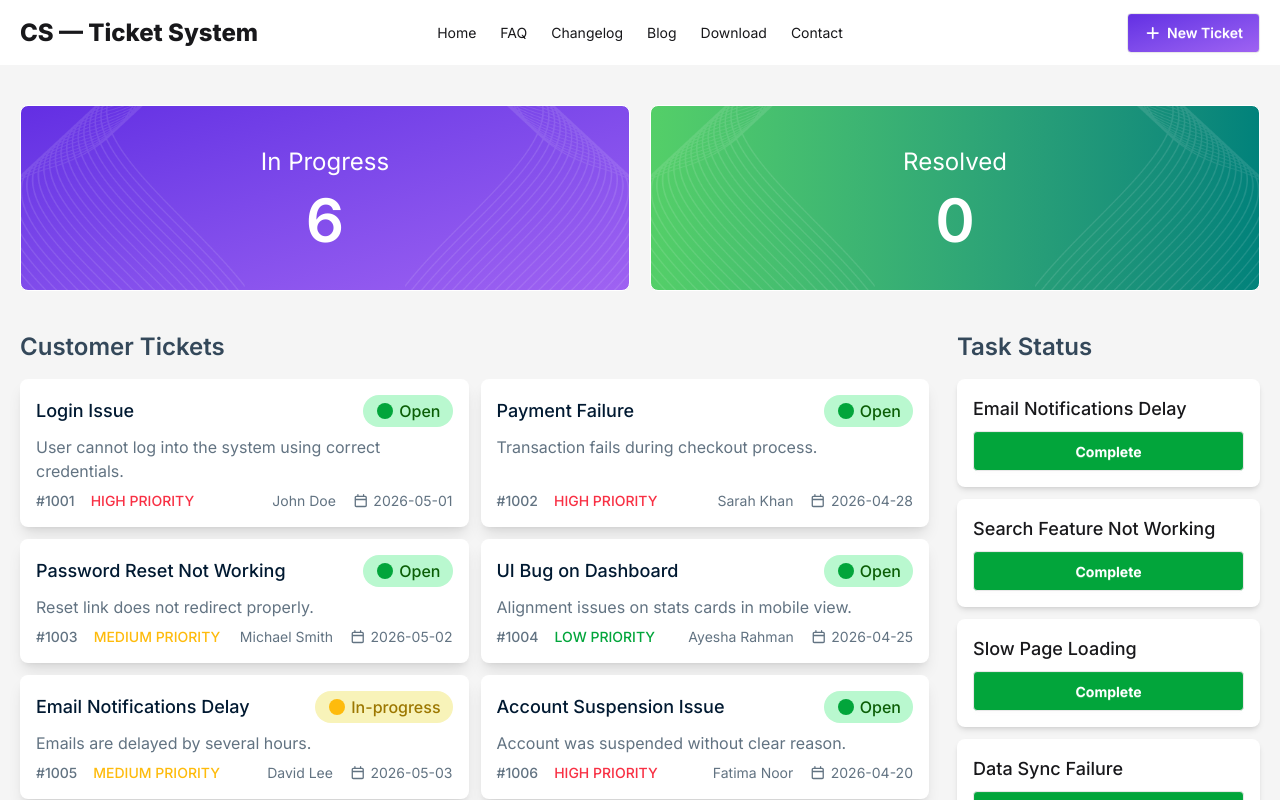
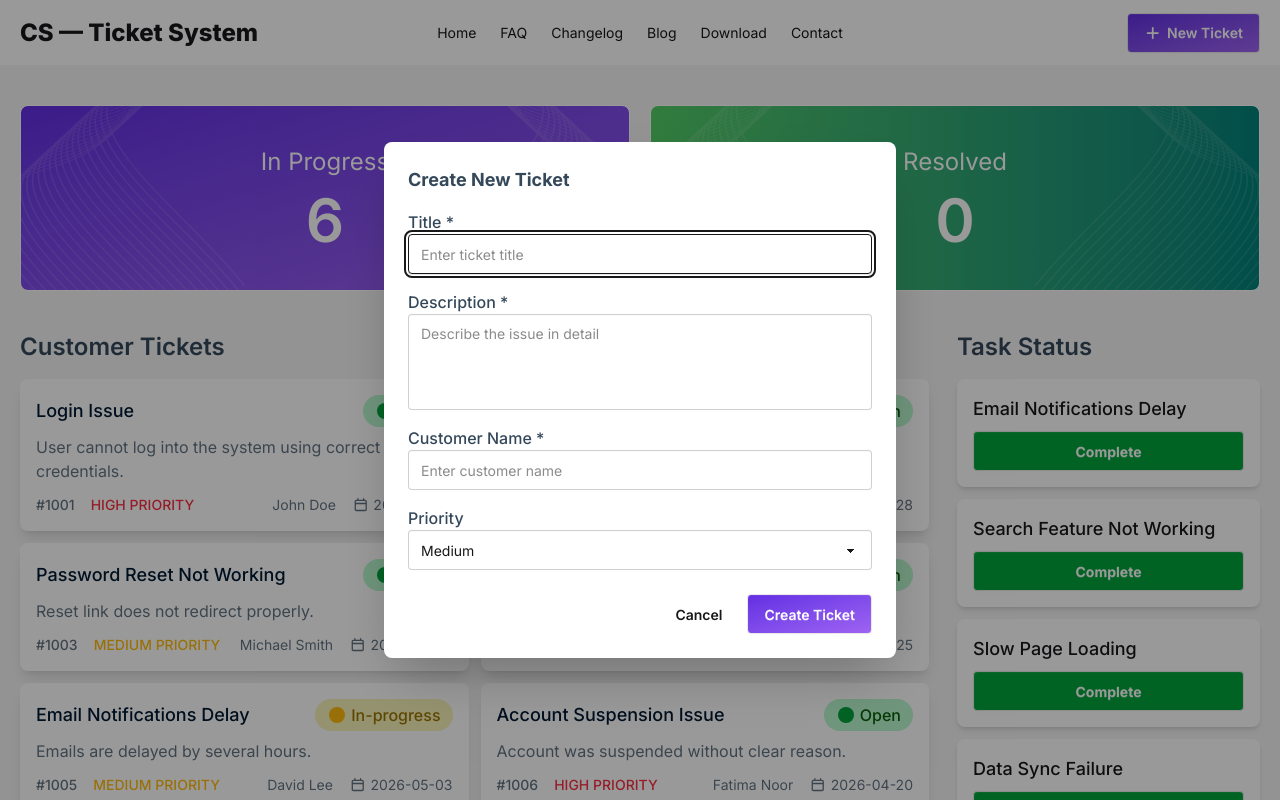
Before and after one commit to ahmedTonoy/Customer_Support_Tracker, a React (Vite) app: page / in a window 1280 px wide. Both pictures are taken after a click on the link "New Ticket". Shown: the top 800 px of the page. Built offline with nearby package versions, Linux system fonts and the light colour scheme.

Commit message:
feat: implement modal for adding new ticket

```diff
--- a/src/App.jsx
+++ b/src/App.jsx
@@ -5,6 +5,7 @@ import Navbar from "./components/Navbar/Navbar";
 import { getTicketStats } from "./utils/getTicketStats";
 import { ToastContainer } from "react-toastify";
 import Footer from "./components/Footer/Footer";
+import NewTicketModal from "./components/NewTicketModal/NewTicketModal";
 
 const fetchTickets = async () => {
   const res = await fetch("./ticket.json");
@@ -49,6 +50,7 @@ function App() {
         ></MainSection>
       </Suspense>
       <ToastContainer></ToastContainer>
+      <NewTicketModal setTickets={setTickets}></NewTicketModal>
       <Footer></Footer>
     </>
   );
--- a/src/components/Navbar/Navbar.jsx
+++ b/src/components/Navbar/Navbar.jsx
@@ -79,11 +79,17 @@ const Navbar = () => {
             </ul>
           </div>
           <div className="navbar-end w-fit sm:w-1/2">
-            <a className="btn hidden sm:inline-flex text-white bg-linear-to-br from-[#632ee3] to-[#9f62f2] hover:from-[#7c3aed] hover:to-[#c084fc] transition-all duration-500">
+            <a
+              className="btn hidden sm:inline-flex text-white bg-linear-to-br from-[#632ee3] to-[#9f62f2] hover:from-[#7c3aed] hover:to-[#c084fc] transition-all duration-500"
+              onClick={() => document.getElementById("my_modal_1").showModal()}
+            >
               <FontAwesomeIcon icon={faPlus} />
               New Ticket
             </a>
-            <a className="btn text-sm sm:hidden text-white bg-linear-to-br from-[#632ee3] to-[#9f62f2]">
+            <a
+              className="btn text-sm sm:hidden text-white bg-linear-to-br from-[#632ee3] to-[#9f62f2]"
+              onClick={() => document.getElementById("my_modal_1").showModal()}
+            >
               <FontAwesomeIcon icon={faPlus} />
               Ticket
             </a>
--- /dev/null
+++ b/src/components/NewTicketModal/NewTicketModal.jsx
@@ -0,0 +1,166 @@
+import { useState } from "react";
+import { toast } from "react-toastify";
+
+const NewTicketModal = ({ setTickets }) => {
+  const [formData, setFormData] = useState({
+    title: "",
+    description: "",
+    customer: "",
+    priority: "medium",
+  });
+
+  const handleInputChange = (e) => {
+    const { name, value } = e.target;
+    setFormData((prev) => ({
+      ...prev,
+      [name]: value,
+    }));
+  };
+
+  const handleSubmit = (e) => {
+    e.preventDefault();
+
+    if (
+      !formData.title.trim() ||
+      !formData.description.trim() ||
+      !formData.customer.trim()
+    ) {
+      toast.error("Please fill in all required fields");
+      return;
+    }
+
+    setTickets((prevTickets) => {
+      const maxId = Math.max(...prevTickets.map((ticket) => ticket.id));
+      const newTicket = {
+        id: maxId + 1,
+        title: formData.title.trim(),
+        description: formData.description.trim(),
+        customer: formData.customer.trim(),
+        priority: formData.priority,
+        status: "open",
+        createdAt: new Date().toISOString().split("T")[0],
+        startedAt: null,
+        resolvedAt: null,
+      };
+
+      return [...prevTickets, newTicket];
+    });
+
+    setFormData({
+      title: "",
+      description: "",
+      customer: "",
+      priority: "medium",
+    });
+
+    document.getElementById("my_modal_1").close();
+
+    toast.success("New ticket created successfully!");
+  };
+
+  const handleClose = () => {
+    setFormData({
+      title: "",
+      description: "",
+      customer: "",
+      priority: "medium",
+    });
+    document.getElementById("my_modal_1").close();
+  };
+
+  return (
+    <div>
+      <dialog id="my_modal_1" className="modal">
+        <div className="modal-box max-w-lg">
+          <h3 className="font-bold text-lg mb-4 text-[#34485A]">
+            Create New Ticket
+          </h3>
+
+          <form onSubmit={handleSubmit} className="space-y-4">
+            <div className="form-control">
+              <label className="label">
+                <span className="label-text font-medium text-[#34485A]">
+                  Title *
+                </span>
+              </label>
+              <input
+                type="text"
+                name="title"
+                value={formData.title}
+                onChange={handleInputChange}
+                placeholder="Enter ticket title"
+                className="input input-bordered w-full"
+                required
+              />
+            </div>
+            <div className="form-control">
+              <label className="label">
+                <span className="label-text font-medium text-[#34485A]">
+                  Description *
+                </span>
+              </label>
+              <textarea
+                name="description"
+                value={formData.description}
+                onChange={handleInputChange}
+                placeholder="Describe the issue in detail"
+                className="textarea textarea-bordered w-full h-24 resize-none"
+                required
+              />
+            </div>
+            <div className="form-control">
+              <label className="label">
+                <span className="label-text font-medium text-[#34485A]">
+                  Customer Name *
+                </span>
+              </label>
+              <input
+                type="text"
+                name="customer"
+                value={formData.customer}
+                onChange={handleInputChange}
+                placeholder="Enter customer name"
+                className="input input-bordered w-full"
+                required
+              />
+            </div>
+            <div className="form-control">
+              <label className="label">
+                <span className="label-text font-medium text-[#34485A]">
+                  Priority
+                </span>
+              </label>
+              <select
+                name="priority"
+                value={formData.priority}
+                onChange={handleInputChange}
+                className="select select-bordered w-full"
+              >
+                <option value="low">Low</option>
+                <option value="medium">Medium</option>
+                <option value="high">High</option>
+              </select>
+            </div>
+            <div className="modal-action">
+              <button
+                type="button"
+                className="btn btn-ghost"
+                onClick={handleClose}
+              >
+                Cancel
+              </button>
+              <button
+                type="submit"
+                className="btn text-white bg-linear-to-br from-[#632ee3] to-[#9f62f2] hover:from-[#7c3aed] hover:to-[#c084fc] transition-all duration-300"
+              >
+                Create Ticket
+              </button>
+            </div>
+          </form>
+        </div>
+      </dialog>
+    </div>
+  );
+};
+
+export default NewTicketModal;
--- a/src/components/Ticket/Ticket.jsx
+++ b/src/components/Ticket/Ticket.jsx
@@ -29,7 +29,7 @@ const Ticket = ({ ticket, handleAddToTask }) => {
           <p className={text}>{capitalize(status)}</p>
         </div>
       </div>
-      <p className="">{capitalize(description)}</p>
+      <p className="mb-1">{capitalize(description)}</p>
       <div className="mt-auto flex justify-between items-center text-sm">
         <div className="flex flex-col sm:flex-row sm:justify-between sm:items-center gap-1 sm:gap-4">
           <h3 className="font-medium">#{id}</h3>
```
